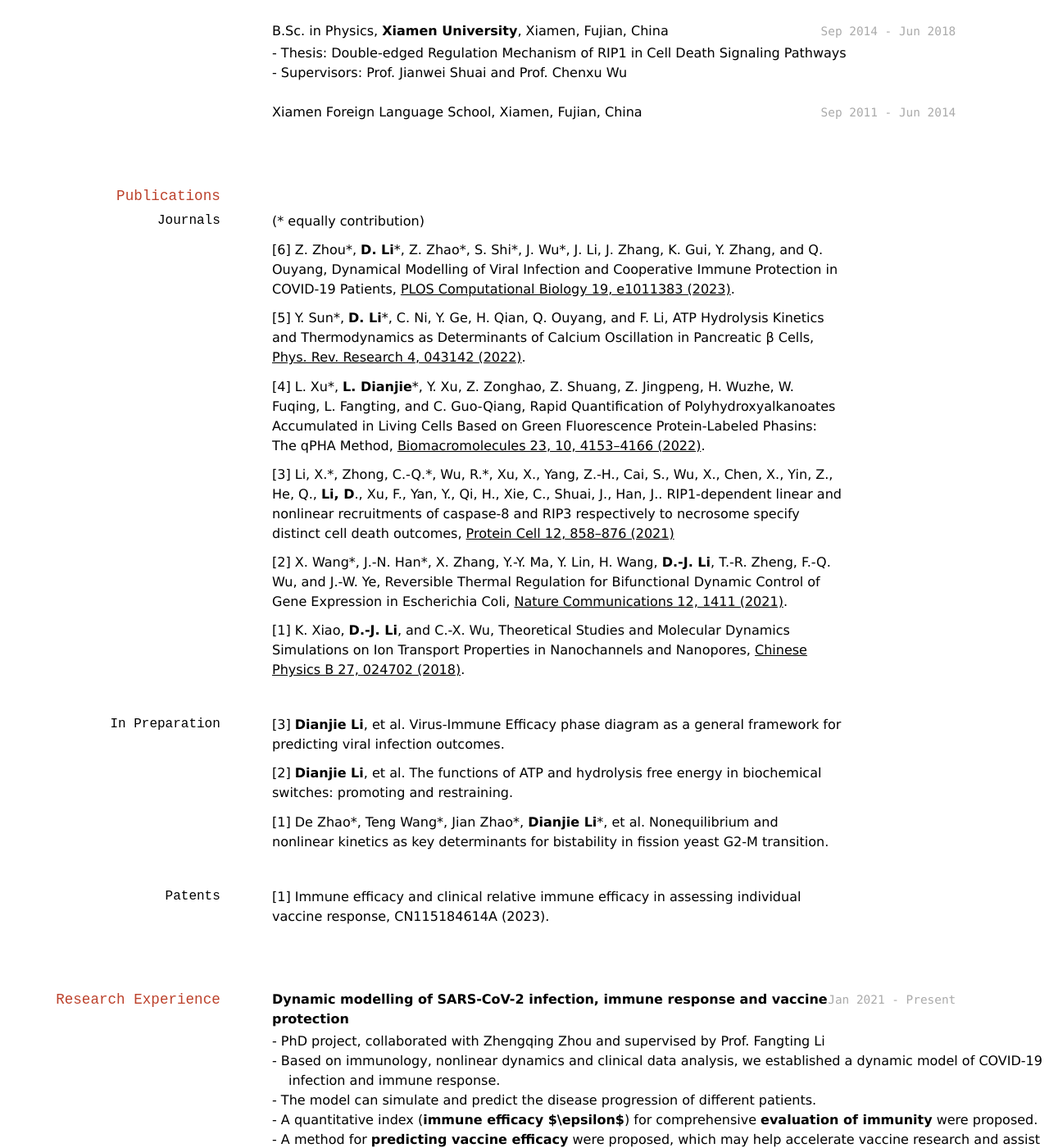
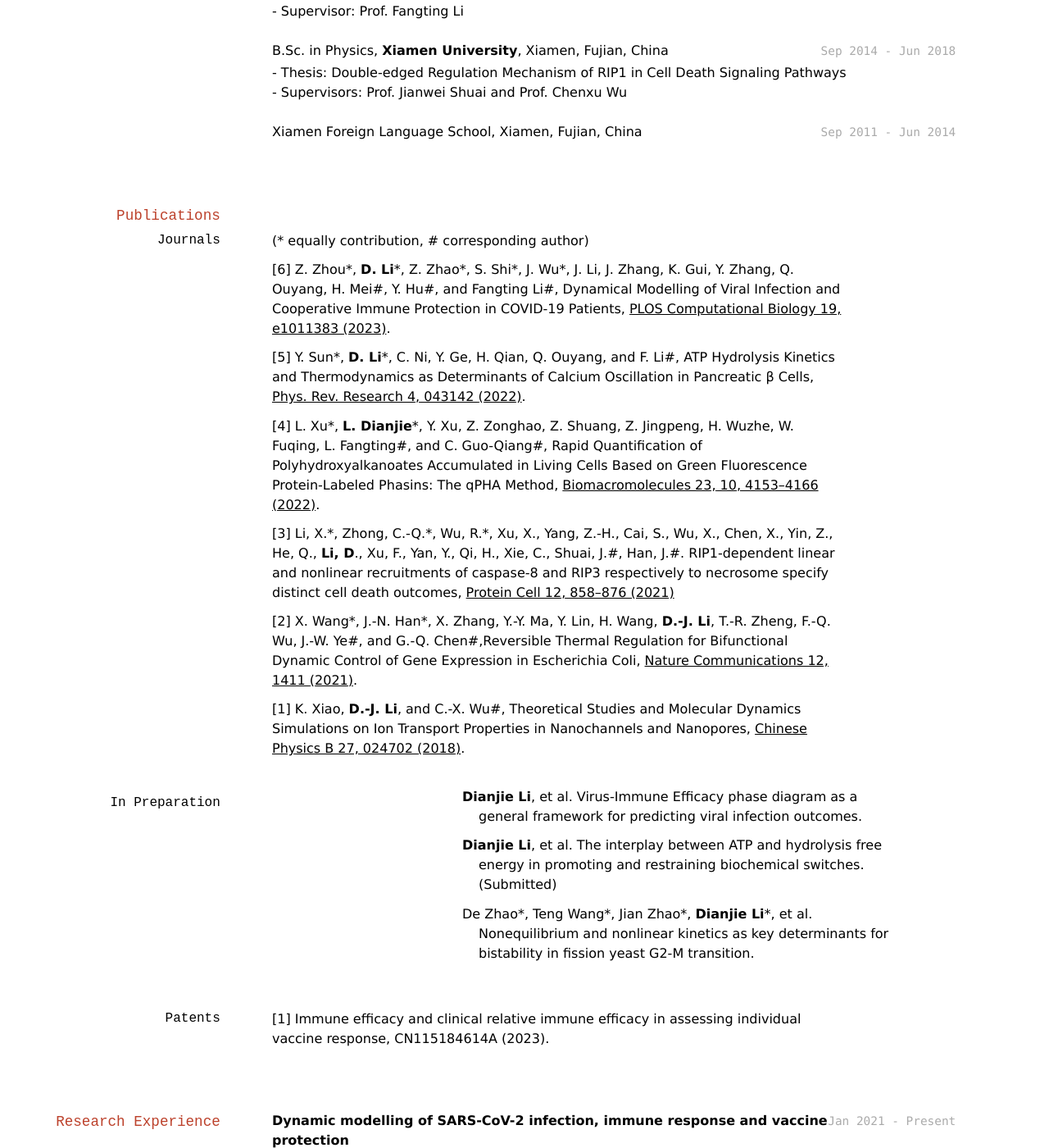
Before and after one commit to EggYouKnow/EggYouKnow.github.io, a Jekyll site: the page built from index.md, in a window 1280 px wide and 1400 px high, scrolled down 310 px. Shown: the whole window at 82% size. Built offline with Jekyll 4.4.1, drawn with Linux system fonts in a browser that asks for light colours; some of the changed text lies outside the part shown.

Commit message:
Update index.md

```diff
--- a/index.md
+++ b/index.md
@@ -34,26 +34,26 @@ Quantitative biology, bioenergetics, theoretical immunology, and system medicine
 
 
 ### Journals
-(\* equally contribution)
+(\* equally contribution, \# corresponding author)
 
-[6] Z. Zhou\*, __D. Li__\*, Z. Zhao\*, S. Shi\*, J. Wu\*, J. Li, J. Zhang, K. Gui, Y. Zhang, and Q. Ouyang, Dynamical Modelling of Viral Infection and Cooperative Immune Protection in COVID-19 Patients, [PLOS Computational Biology 19, e1011383 (2023)](https://journals.plos.org/ploscompbiol/article?id=10.1371/journal.pcbi.1011383).
+[6] Z. Zhou\*, __D. Li__\*, Z. Zhao\*, S. Shi\*, J. Wu\*, J. Li, J. Zhang, K. Gui, Y. Zhang, Q. Ouyang, H. Mei\#, Y. Hu\#, and Fangting Li\#, Dynamical Modelling of Viral Infection and Cooperative Immune Protection in COVID-19 Patients, [PLOS Computational Biology 19, e1011383 (2023)](https://journals.plos.org/ploscompbiol/article?id=10.1371/journal.pcbi.1011383).
 
-[5] Y. Sun\*, __D. Li__\*, C. Ni, Y. Ge, H. Qian, Q. Ouyang, and F. Li, ATP Hydrolysis Kinetics and Thermodynamics as Determinants of Calcium Oscillation in Pancreatic β Cells, [Phys. Rev. Research 4, 043142 (2022)](https://journals.aps.org/prresearch/abstract/10.1103/PhysRevResearch.4.043142).
+[5] Y. Sun\*, __D. Li__\*, C. Ni, Y. Ge, H. Qian, Q. Ouyang, and F. Li\#, ATP Hydrolysis Kinetics and Thermodynamics as Determinants of Calcium Oscillation in Pancreatic β Cells, [Phys. Rev. Research 4, 043142 (2022)](https://journals.aps.org/prresearch/abstract/10.1103/PhysRevResearch.4.043142).
 
-[4] L. Xu\*, __L. Dianjie__\*, Y. Xu, Z. Zonghao, Z. Shuang, Z. Jingpeng, H. Wuzhe, W. Fuqing, L. Fangting, and C. Guo-Qiang, Rapid Quantification of Polyhydroxyalkanoates Accumulated in Living Cells Based on Green Fluorescence Protein-Labeled Phasins: The qPHA Method, [Biomacromolecules 23, 10, 4153–4166 (2022)](https://pubs.acs.org/doi/abs/10.1021/acs.biomac.2c00624).
+[4] L. Xu\*, __L. Dianjie__\*, Y. Xu, Z. Zonghao, Z. Shuang, Z. Jingpeng, H. Wuzhe, W. Fuqing, L. Fangting\#, and C. Guo-Qiang\#, Rapid Quantification of Polyhydroxyalkanoates Accumulated in Living Cells Based on Green Fluorescence Protein-Labeled Phasins: The qPHA Method, [Biomacromolecules 23, 10, 4153–4166 (2022)](https://pubs.acs.org/doi/abs/10.1021/acs.biomac.2c00624).
 
-[3] Li, X.\*, Zhong, C.-Q.\*, Wu, R.\*, Xu, X., Yang, Z.-H., Cai, S., Wu, X., Chen, X., Yin, Z., He, Q., __Li, D__., Xu, F., Yan, Y., Qi, H., Xie, C., Shuai, J., Han, J.. RIP1-dependent linear and nonlinear recruitments of caspase-8 and RIP3 respectively to necrosome specify distinct cell death outcomes, [Protein Cell 12, 858–876 (2021)](http.s://doi.org/10.1007/s13238-020-00810-x)
+[3] Li, X.\*, Zhong, C.-Q.\*, Wu, R.\*, Xu, X., Yang, Z.-H., Cai, S., Wu, X., Chen, X., Yin, Z., He, Q., __Li, D__., Xu, F., Yan, Y., Qi, H., Xie, C., Shuai, J.\#, Han, J.\#. RIP1-dependent linear and nonlinear recruitments of caspase-8 and RIP3 respectively to necrosome specify distinct cell death outcomes, [Protein Cell 12, 858–876 (2021)](http.s://doi.org/10.1007/s13238-020-00810-x)
 
-[2] X. Wang\*, J.-N. Han\*, X. Zhang, Y.-Y. Ma, Y. Lin, H. Wang, __D.-J. Li__, T.-R. Zheng, F.-Q. Wu, and J.-W. Ye, Reversible Thermal Regulation for Bifunctional Dynamic Control of Gene Expression in Escherichia Coli, [Nature Communications 12, 1411 (2021)](https://www.nature.com/articles/s41467-021-21654-x).
+[2] X. Wang\*, J.-N. Han\*, X. Zhang, Y.-Y. Ma, Y. Lin, H. Wang, __D.-J. Li__, T.-R. Zheng, F.-Q. Wu, J.-W. Ye\#, and G.-Q. Chen\#,Reversible Thermal Regulation for Bifunctional Dynamic Control of Gene Expression in Escherichia Coli, [Nature Communications 12, 1411 (2021)](https://www.nature.com/articles/s41467-021-21654-x).
 
-[1] K. Xiao, __D.-J. Li__, and C.-X. Wu, Theoretical Studies and Molecular Dynamics Simulations on Ion Transport Properties in Nanochannels and Nanopores, [Chinese Physics B 27, 024702 (2018)](https://iopscience.iop.org/article/10.1088/1674-1056/27/2/024702/meta).
+[1] K. Xiao, __D.-J. Li__, and C.-X. Wu\#, Theoretical Studies and Molecular Dynamics Simulations on Ion Transport Properties in Nanochannels and Nanopores, [Chinese Physics B 27, 024702 (2018)](https://iopscience.iop.org/article/10.1088/1674-1056/27/2/024702/meta).
 
 ### In Preparation
-[3] __Dianjie Li__, et al. Virus-Immune Efficacy phase diagram as a general framework for predicting viral infection outcomes.
+- __Dianjie Li__, et al. Virus-Immune Efficacy phase diagram as a general framework for predicting viral infection outcomes.
 
-[2] __Dianjie Li__, et al. The functions of ATP and hydrolysis free energy in biochemical switches: promoting and restraining.
+- __Dianjie Li__, et al. The interplay between ATP and hydrolysis free energy in promoting and restraining biochemical switches. (Submitted)
 
-[1] De Zhao\*, Teng Wang\*, Jian Zhao\*, __Dianjie Li__\*, et al. Nonequilibrium and nonlinear kinetics as key determinants for bistability in fission yeast G2-M transition.
+- De Zhao\*, Teng Wang\*, Jian Zhao\*, __Dianjie Li__\*, et al. Nonequilibrium and nonlinear kinetics as key determinants for bistability in fission yeast G2-M transition.
 
 ### Patents
 
```
Also changed, not shown: other parts of index.md (+3 -1 lines).
